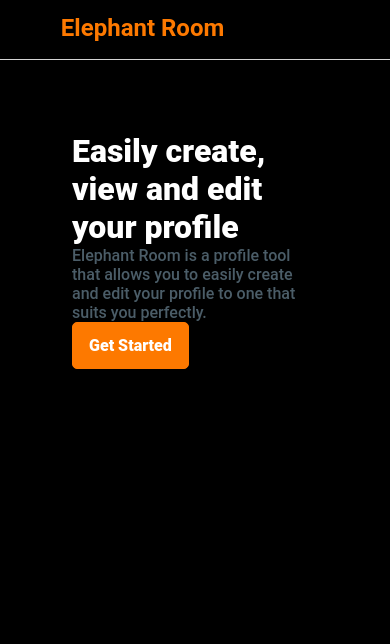
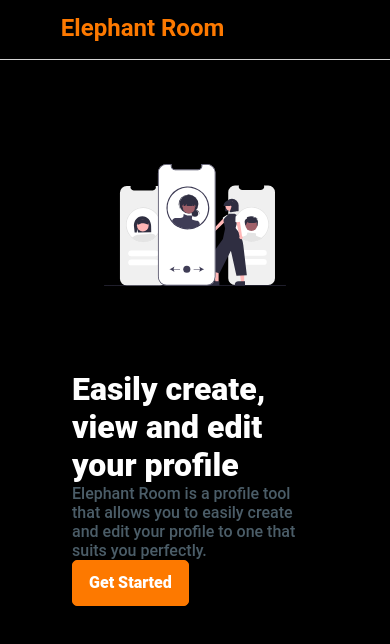
Before and after one commit to dalienst/user-fend, a React (Create React App) app: page / in a window 390 px wide. Shown: the top 644 px of the page. Built offline with nearby package versions, Linux system fonts and the light colour scheme.

Commit message:
fix landing page design

```diff
--- a/src/layouts/Landing/Landing.css
+++ b/src/layouts/Landing/Landing.css
@@ -38,15 +38,17 @@
     width: 100%;
 }
 @media screen and (max-width: 960px) {
+    .landing-page .hero-right{
+        width: 100%
+    }
     .landing-page  .hero-left{
         width: 100%;
         padding: 1.5rem;
     }
-    .landing-page .hero-right{
-        display: none;
-    }
     .landing-page .hero-section{
         padding: 3rem;
+        display: flex;
+        flex-direction: column;
     }
     .landing-page .hero-title{
         font-size: 2rem;
--- a/src/layouts/Landing/Landing.js
+++ b/src/layouts/Landing/Landing.js
@@ -7,13 +7,13 @@
         <div className="landing-page">
             <Navbar />
             <div className="hero-section">
+                <div className="hero-right">
+                    <img src={heroImg} alt=""/>
+                </div>
                 <div className="hero-left">
                     <h1 className="hero-title">Easily create, view and edit your profile</h1>
                     <p className="hero-description">Elephant Room is a profile tool that allows you to easily create and edit your profile to one that suits you perfectly.</p>
                     <button className="btn btn-primary">Get Started</button>
-                </div>
-                <div className="hero-right">
-                    <img src={heroImg} alt=""/>
                 </div>
             </div>
         </div>
```
